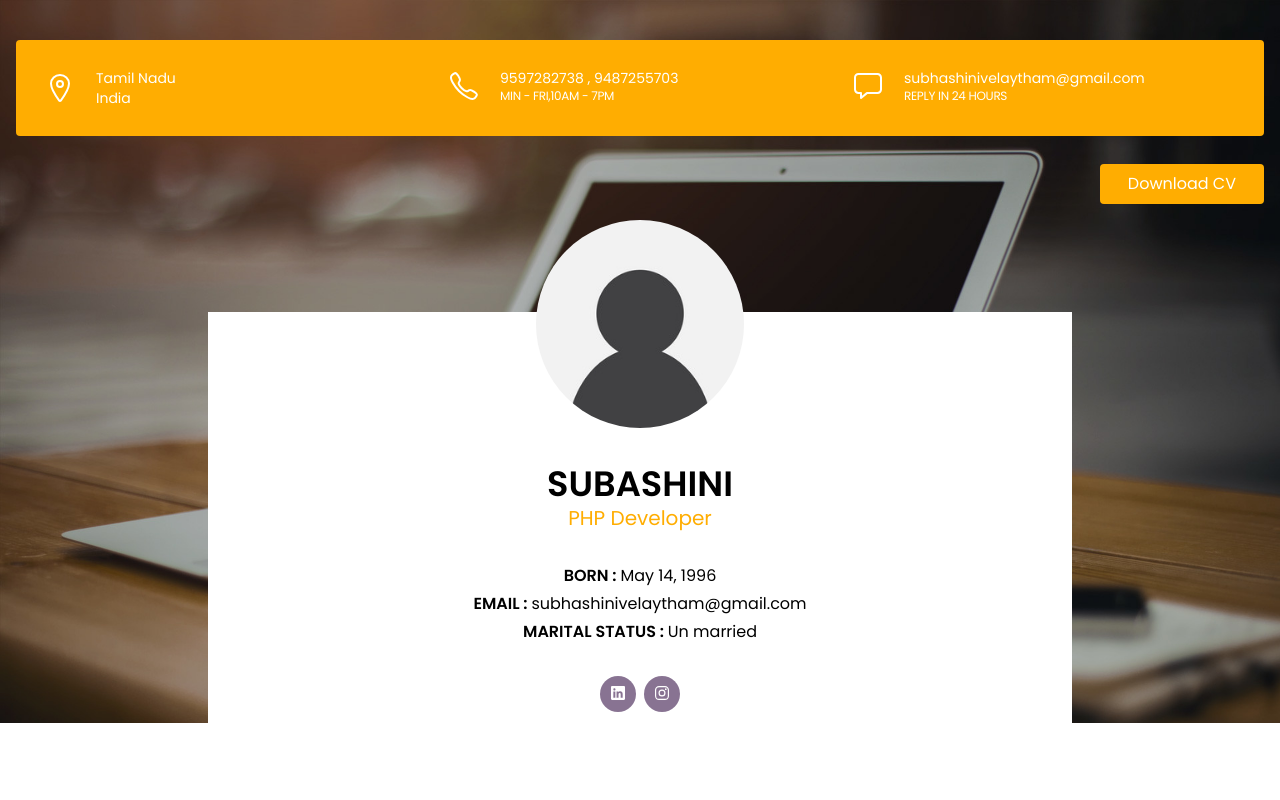
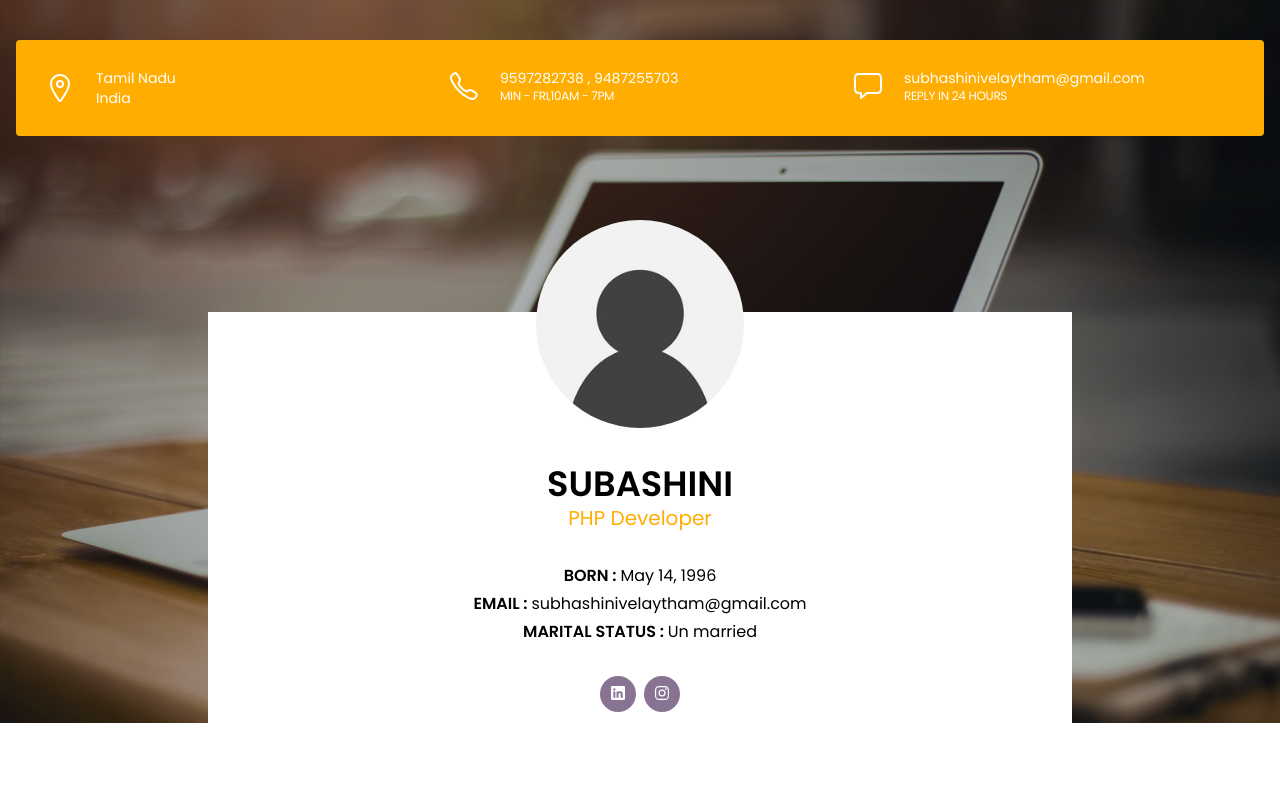
Before and after one commit to subashiniMyapp/Portfolio, a React (Vite) app: page / in a window 1280 px wide. Shown: the top 800 px of the page. Built offline with nearby package versions, Linux system fonts and the light colour scheme.

Commit message:
Update Header.jsx

```diff
--- a/src/apps/components/Header.jsx
+++ b/src/apps/components/Header.jsx
@@ -39,10 +39,10 @@ export default function Header() {
                   </div>
             </div>
         </div>
-        <a href="https://subashinimyapp.github.io/Portfolio/src/assets/subashini_V_resume.pdf" target = "_blank"  className=' float-right  mt-7 text-alltext bg-yellow leading-5 cursor-pointer px-7 py-2.5 rounded transition duration-700 ease-in-out
+{/*         <a href="https://subashinimyapp.github.io/Portfolio/src/assets/subashini_V_resume.pdf" target = "_blank"  className=' float-right  mt-7 text-alltext bg-yellow leading-5 cursor-pointer px-7 py-2.5 rounded transition duration-700 ease-in-out
                          hover: transform
                        hover:-translate-y-1.5 hover:scale-120'>Download CV
-        </a>
+        </a> */}
       </div>
      </header>
     )
```
